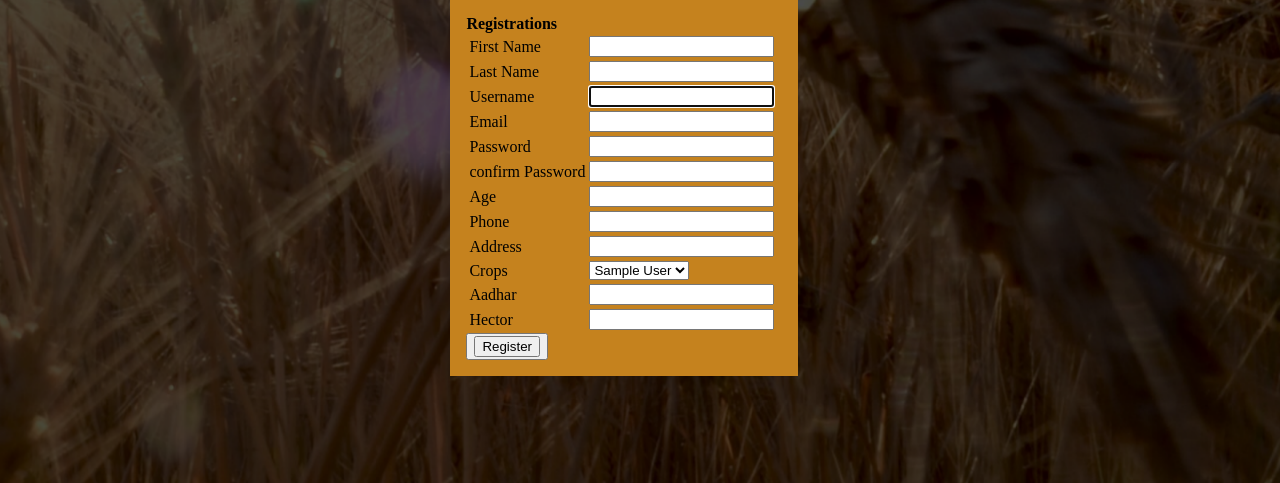
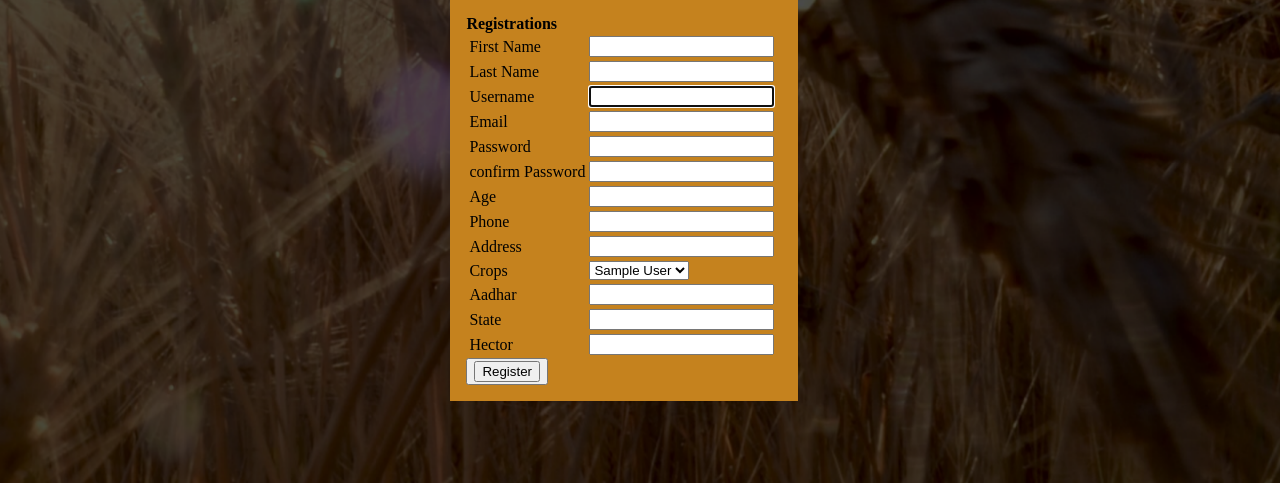
Before and after one commit to rohittp0/farmersPortal-main, a Django app: page /farmers/register/ in a window 1280 px wide. Shown: the part 317-800 px from the top of the page. Run offline with Django 3.2, Linux system fonts and the light colour scheme; tables that the repository leaves empty hold one stand-in row (values such as "Sample post").

Commit message:
added state

```diff
--- a/farmers/forms.py
+++ b/farmers/forms.py
@@ -78,6 +78,15 @@ class FarmerSignUpForm(UserCreationForm):
             }
         )
     )
+
+    state = forms.CharField(
+        widget=forms.TextInput(
+            attrs={
+                "class": "form-control"
+            }
+        )
+    )
+
     hector = forms.FloatField()
     is_farmer = forms.BooleanField(
         disabled=True,
--- a/farmers/templates/farmers/register.html
+++ b/farmers/templates/farmers/register.html
@@ -71,6 +71,10 @@
                     <td>{{ form.aadhar }}</td>
                 </tr>
                 <tr>
+                    <td>State</td>
+                    <td>{{ form.state }}</td>
+                </tr>
+                <tr>
                     <td>Hector</td>
                     <td>{{ form.hector }}</td>
                 </tr>
```
